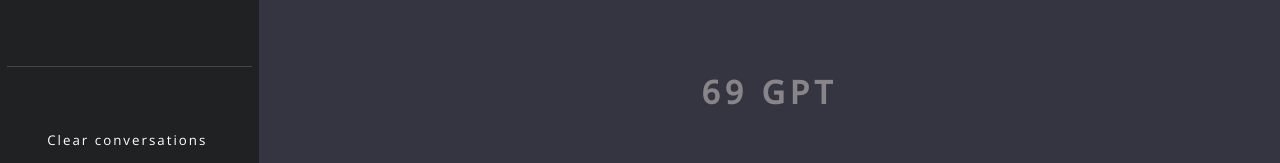
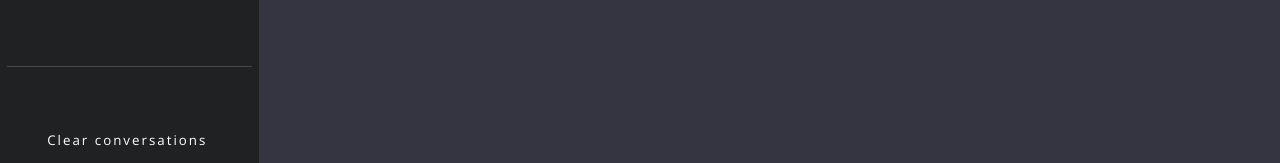
Before and after one commit to sameerkali/69AI, a website built with Vite: page client/index.html in a window 1280 px wide. Shown: the part 338-501 px from the top of the page. Built offline with nearby package versions, Linux system fonts and the light colour scheme.

Commit message:
Update index.html

```diff
--- a/client/index.html
+++ b/client/index.html
@@ -39,7 +39,7 @@
       <div id="chat_container">
 
       </div>
-      <h1>69 GPT</h1>
+<!--       <h1>69 GPT</h1> -->
 
       <form action="">
         <textarea name="prompt" id="" cols="1" rows="1" placeholder="Ask me about anything...."></textarea>
```
